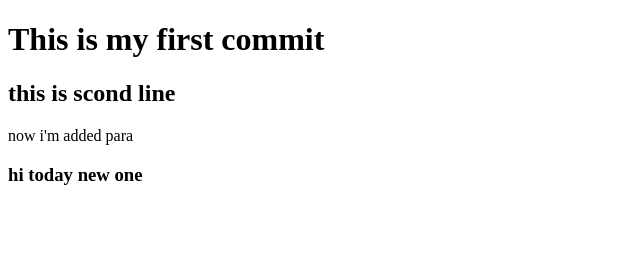
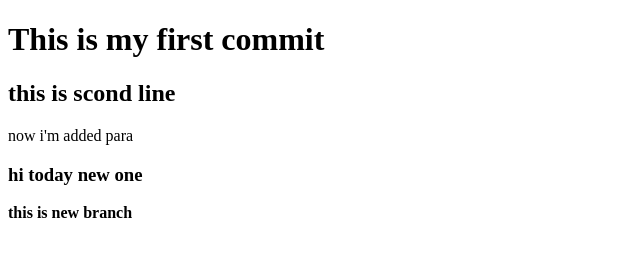
Before and after one commit to Manojmano36/htmlfile, a plain HTML site: page index.html in a window 1280 px wide. Shown: the whole page, without its empty margins (0-640 px from the left). Drawn offline with Linux system fonts and the light colour scheme.

Commit message:
this is newbranch

```diff
--- a/index.html
+++ b/index.html
@@ -10,5 +10,6 @@
     <h2>this is scond line</h2>
     <p>now i'm added para</p>
     <h3>hi today new one</h3>
+<b>this is new branch</b>
 </body>
 </html>
```
